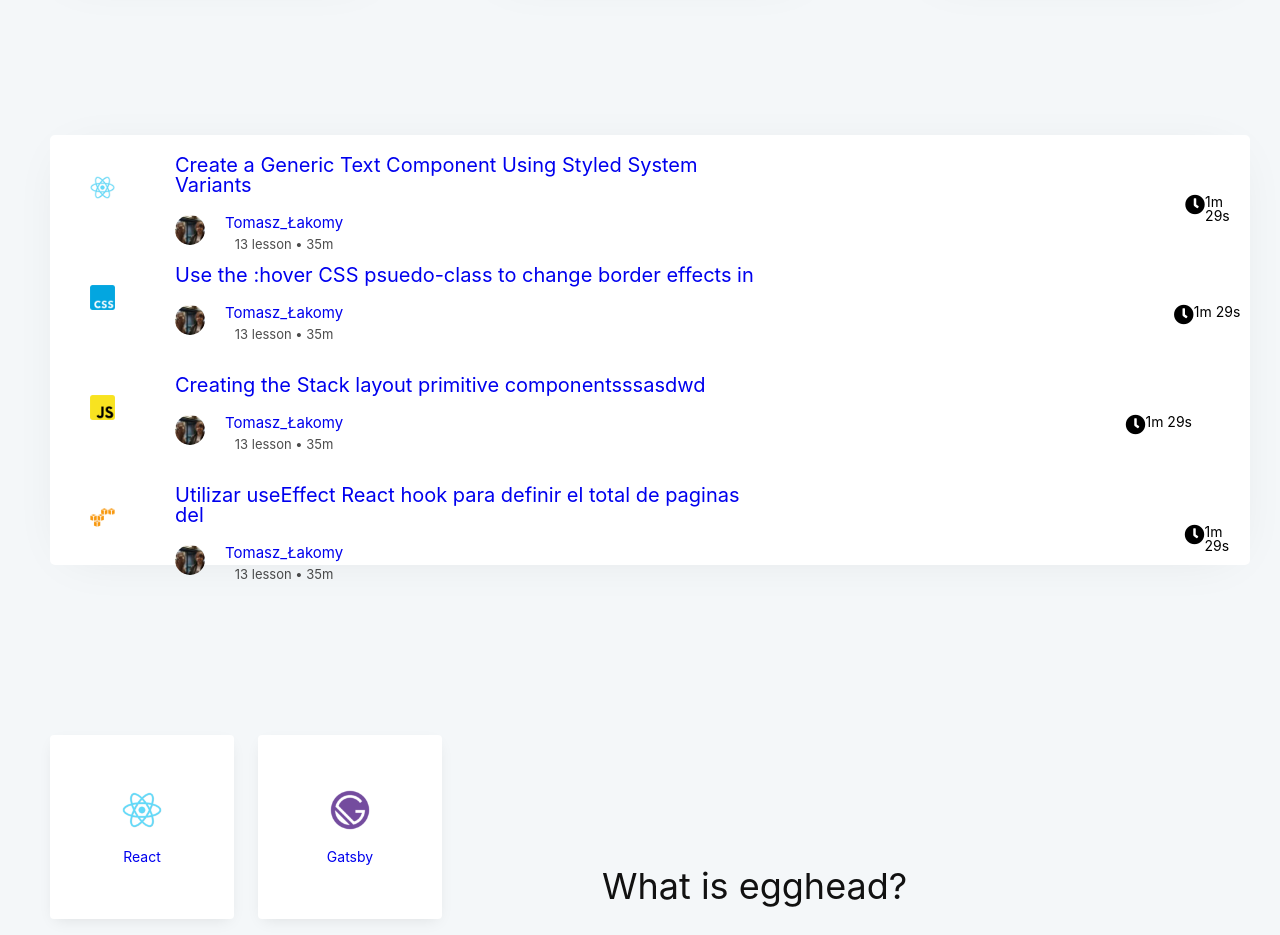
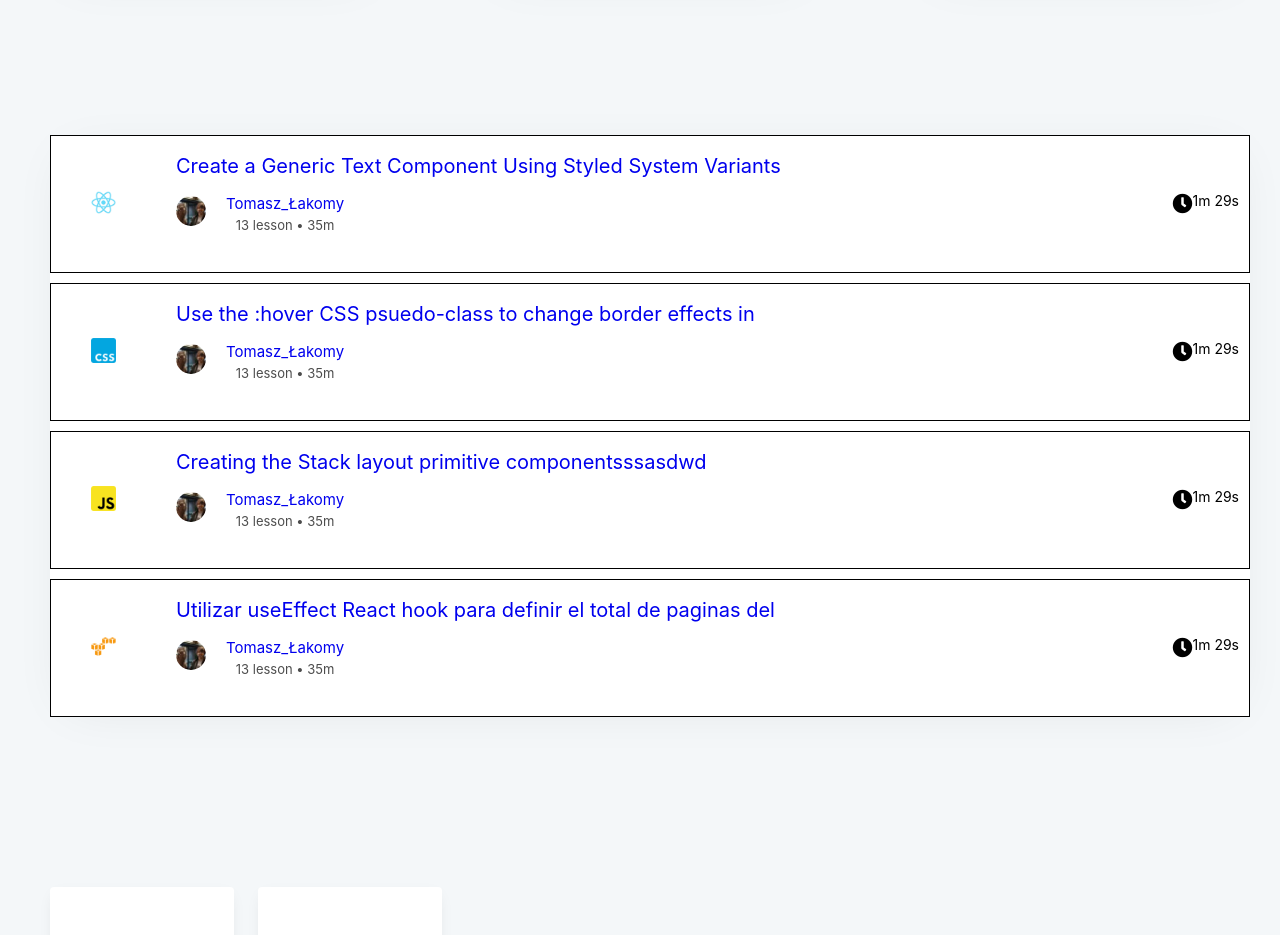
Before and after one commit to aysetas/egghead, a plain HTML site: page index.html in a window 1280 px wide. Shown: the part 1340-2275 px from the top of the page. Drawn offline with Linux system fonts and the light colour scheme.

Commit message:
css hata düzeltmeler

```diff
--- a/css/style.css
+++ b/css/style.css
@@ -355,24 +355,22 @@
 }
 .section2 .icerik{
     display: flex;
+    align-items: center;
     margin-bottom: 10px;
-
-    height: 100px;
-    max-height:100px;
-
-
+    border: 1px solid #000;
+}
+.section2 .icerik .ch {
+    padding: 40px;
 }
 .section2 .icerik .ch img{
-  margin: 40px;
   width: 25px;
   height: 25px;
-
 }
 .section2 .icerik .ch2{
-    margin:20px;
+    padding:20px;
     display: flex;
+    flex-grow:1;
     flex-direction: column;
-
 }
 .section2 .icerik .ch2 .mh2 h3 {
     font-size: 20px;
@@ -418,9 +416,8 @@
     color: rgba(0, 0, 0, 0.7);
 }
 .section2 .icerik .mh4{
-    margin-top:60px;
-    margin-left: 400px;
     font-size: 20px;
+    padding: 10px;
     display: flex;
 }
 .section2 .icerik .mh4 p{
```
